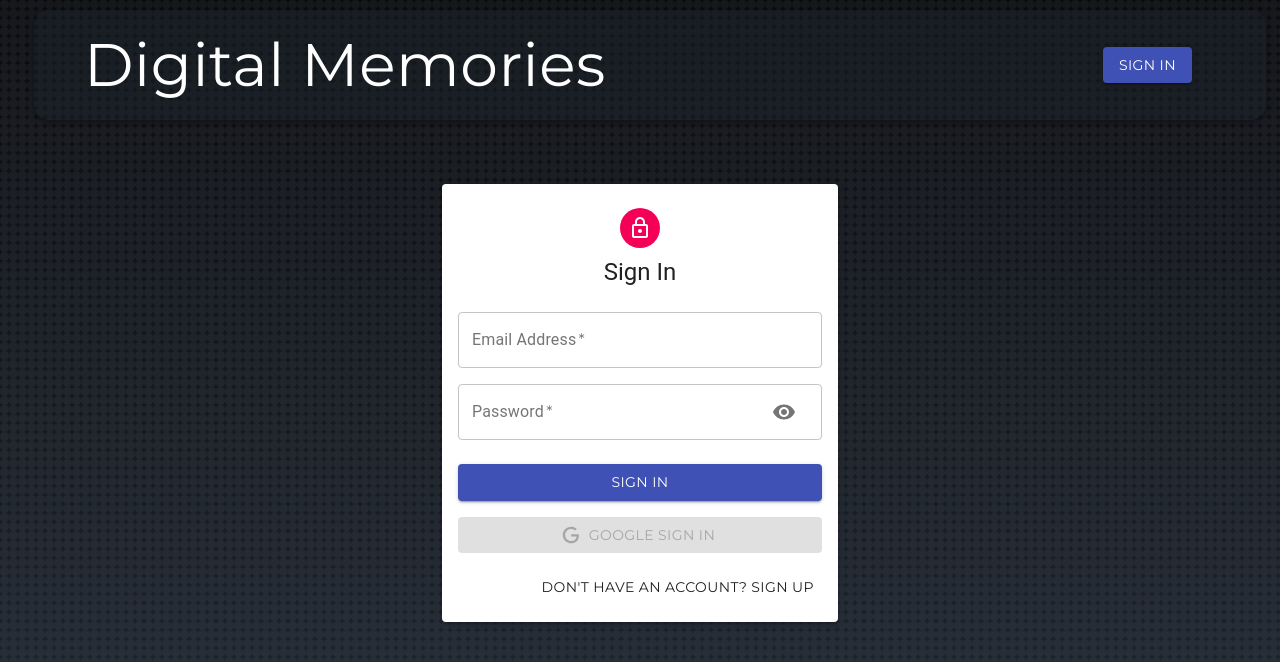
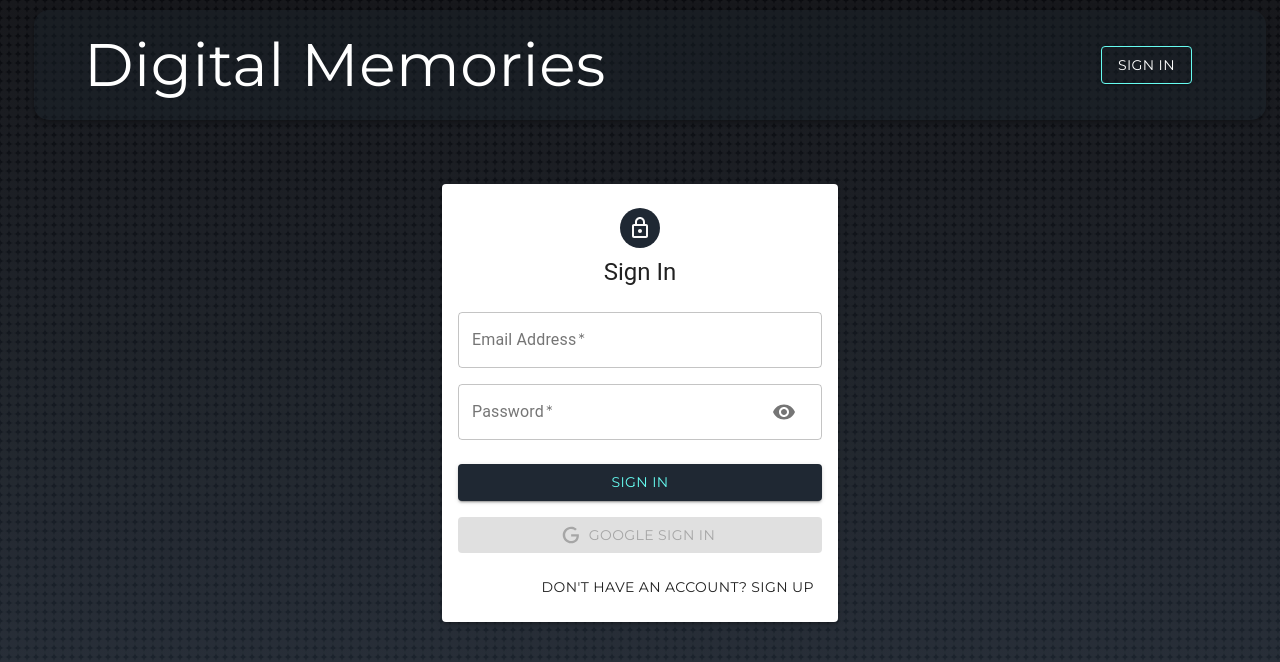
Before and after one commit to Laika-Beats/mern-memories, a React (Create React App) app in the folder client/: page /auth in a window 1280 px wide. Shown: the top 662 px of the page. Built offline with nearby package versions, Linux system fonts and the light colour scheme.

Commit message:
wild style

```diff
--- a/client/src/components/Auth/Auth.js
+++ b/client/src/components/Auth/Auth.js
@@ -76,10 +76,11 @@ function Auth() {
         </Avatar>
         <Typography variant="h5">{isSignup ? "Sign Up" : "Sign In"}</Typography>
         <form className={classes.form} onSubmit={handleSubmit}>
-          <Grid container spacing={2}>
+          <Grid className={classes.field} container spacing={2}>
             {isSignup && (
               <>
                 <Input
+                  className={classes.field}
                   name="firstName"
                   label="First Name"
                   handleChange={handleChange}
@@ -87,6 +88,7 @@ function Auth() {
                   half
                 />
                 <Input
+                  className={classes.field}
                   name="lastName"
                   label="Last Name"
                   handleChange={handleChange}
@@ -95,12 +97,14 @@ function Auth() {
               </>
             )}
             <Input
+              className={classes.field}
               name="email"
               label="Email Address"
               handleChange={handleChange}
               type="email"
             />
             <Input
+              className={classes.field}
               name="password"
               label="Password"
               handleChange={handleChange}
@@ -109,6 +113,7 @@ function Auth() {
             />
             {isSignup && (
               <Input
+                className={classes.field}
                 name="confirmPassword"
                 label="Repeat Password"
                 handleChange={handleChange}
--- a/client/src/components/Auth/Input.js
+++ b/client/src/components/Auth/Input.js
@@ -15,6 +15,7 @@ function Input({
   return (
     <Grid item xs={12} sm={half ? 6 : 12}>
       <TextField
+        fontColor="white"
         name={name}
         onChange={handleChange}
         variant="outlined"
--- a/client/src/components/Auth/styles.js
+++ b/client/src/components/Auth/styles.js
@@ -15,7 +15,7 @@ export default makeStyles((theme) => ({
   },
   avatar: {
     margin: theme.spacing(1),
-    backgroundColor: theme.palette.secondary.main,
+    backgroundColor: "rgba(31, 40, 51)",
   },
   form: {
     width: "100%", // Fix IE 11 issue.
@@ -23,8 +23,24 @@ export default makeStyles((theme) => ({
   },
   submit: {
     margin: theme.spacing(3, 0, 2),
+    color: "#66fcf1",
+    background: "rgba(31, 40, 51)",
+    "&:hover": {
+      backgroundColor: "#66fcf1",
+      color: "#FFF",
+    },
   },
   googleButton: {
     marginBottom: theme.spacing(2),
+    color: "#66fcf1",
+    background: "rgba(31, 40, 51)",
+    "&:hover": {
+      backgroundColor: "#66fcf1",
+      color: "#FFF",
+    },
+  },
+  field: {
+    background: "#fff",
+    color: "#66fcf1",
   },
 }));
--- a/client/src/components/Form/styles.js
+++ b/client/src/components/Form/styles.js
@@ -25,6 +25,10 @@ export default makeStyles((theme) => ({
     color: "#66fcf1",
     background: "#1f2833",
     border: "solid 1px #66fcf1 ",
+    "&:hover": {
+      backgroundColor: "#66fcf1",
+      color: "#FFF",
+    },
   },
   field: {
     background: "#fff",
--- a/client/src/components/Navbar/Navbar.js
+++ b/client/src/components/Navbar/Navbar.js
@@ -70,6 +70,7 @@ function Navbar() {
             component={Link}
             to="/auth"
             variant="contained"
+            className={classes.logout}
             color="primary"
           >
             Sign In
--- a/client/src/components/Navbar/styles.js
+++ b/client/src/components/Navbar/styles.js
@@ -49,6 +49,10 @@ export default makeStyles((theme) => ({
   logout: {
     background: "none",
     border: "solid 1px #66fcf1 ",
+    "&:hover": {
+      backgroundColor: "#66fcf1",
+      color: "#FFF",
+    },
   },
   [theme.breakpoints.down("sm")]: {
     heading: {
--- a/client/src/components/Posts/Post/Post.js
+++ b/client/src/components/Posts/Post/Post.js
@@ -96,7 +96,6 @@ function Post({ post, setCurrentId, posts }) {
             dispatch(likePost(post._id));
           }}
           size="small"
-          color="#66fcf1"
           disabled={!user?.result}
         >
           <Likes />
```
Also changed, not shown: client/src/components/Auth/auth.css (added).
